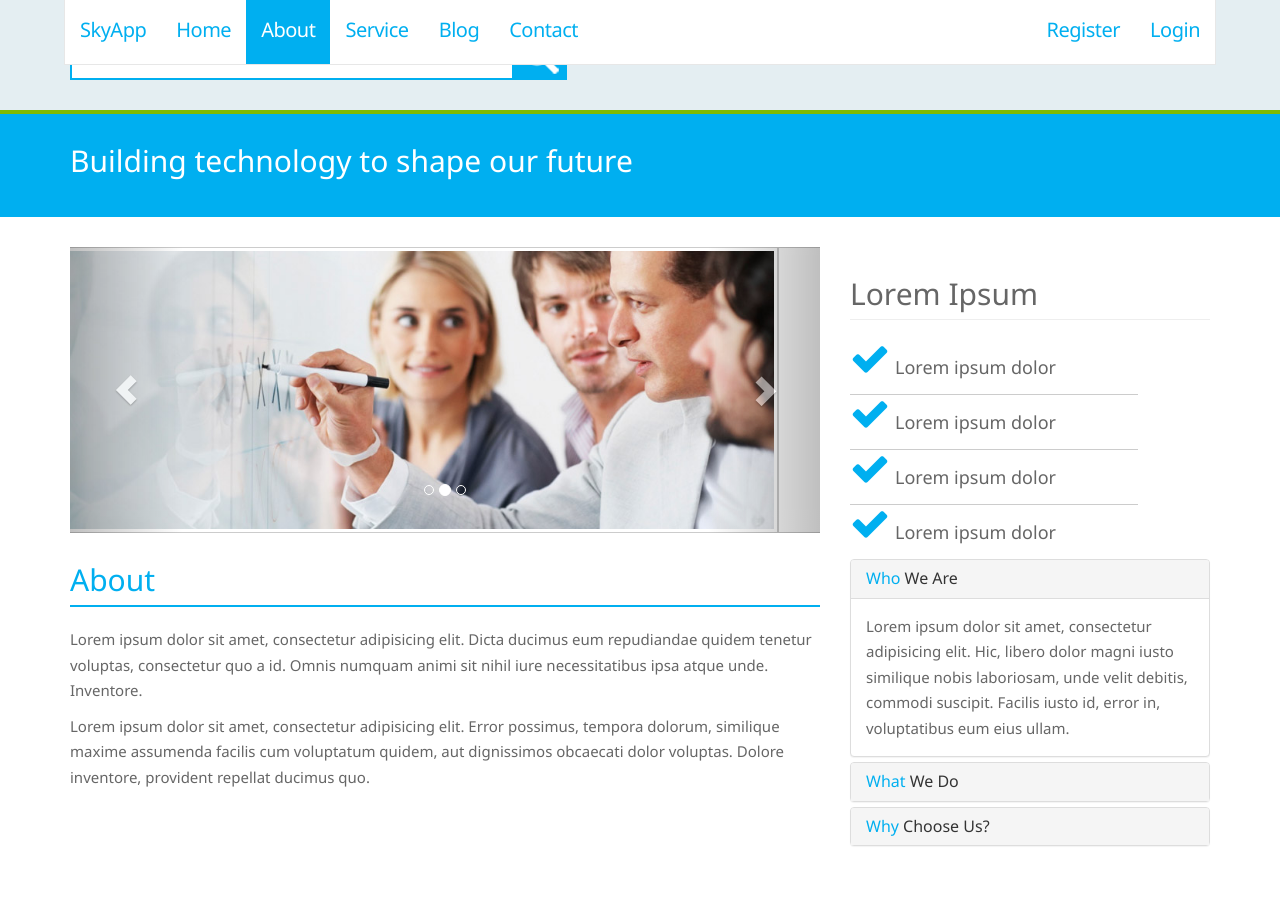
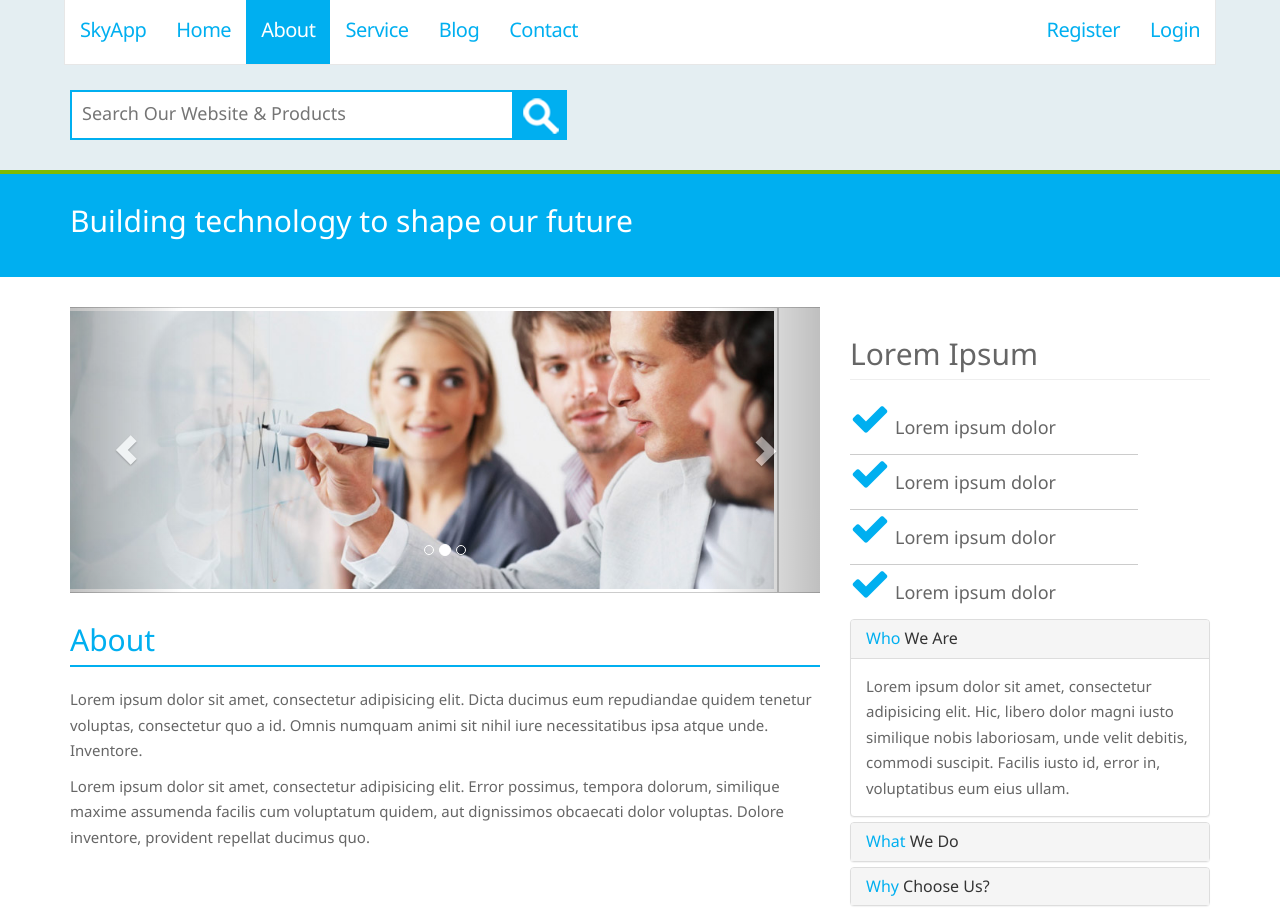
Before and after one commit to AlanJui/myBootstrap, a website: page app/about.html in a window 1280 px wide. Shown: the top 909 px of the page. Drawn offline with Linux system fonts and the light colour scheme.

Commit message:
改善 Search on Website and Products Section 與 NavBar Section 重疊之問題

```diff
--- a/app/about.html
+++ b/app/about.html
@@ -56,7 +56,7 @@
   </header>
 
   <!-- Search on Website and Products -->
-  <section class="section-light">
+  <section class="section-light top-inner">
     <div class="container">
       <div class="row">
         <div class="col-md-6">
--- a/package.json
+++ b/package.json
@@ -1,5 +1,6 @@
 {
   "name": "yeoman",
+  "repository": "https://github.com/AlanJui/myBootstrap",
   "devDependencies": {
     "apache-server-configs": "^2.7.1",
     "grunt": "^0.4.5",
@@ -29,5 +30,8 @@
   },
   "engines": {
     "node": ">=0.10.0"
+  },
+  "scripts": {
+    "start": "http-server app localhost -p 8800"
   }
 }
```
Also changed, not shown: app/blog.html (+1 -1 lines), app/contact.html (+1 -1 lines), app/services.html (+1 -1 lines).
